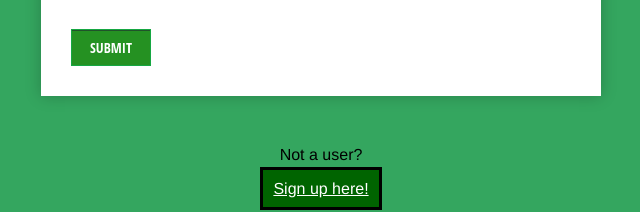
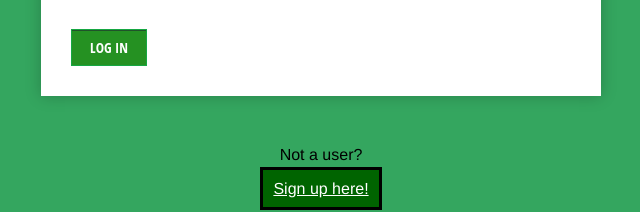
Before and after one commit to edvardmb/ChristmasList, a plain HTML site: page login.html in a window 1280 px wide. Shown: the part 249-461 px from the top of the page, 319-959 px from the left. Drawn offline with Linux system fonts and the light colour scheme.

Commit message:
minor fix

```diff
--- a/login.html
+++ b/login.html
@@ -18,7 +18,7 @@
     <form onsubmit="event.preventDefault();login();">
         Username:<input type="text" name="username" id="username" required><br>
         Password:<input type="password" name="password" id="pswd" required><br>
-        <input type="submit" name="submit">
+        <input type="submit" name="submit" value="Log in">
     </form>
     <div id="signup">
         <p>Not a user?</p>
```
